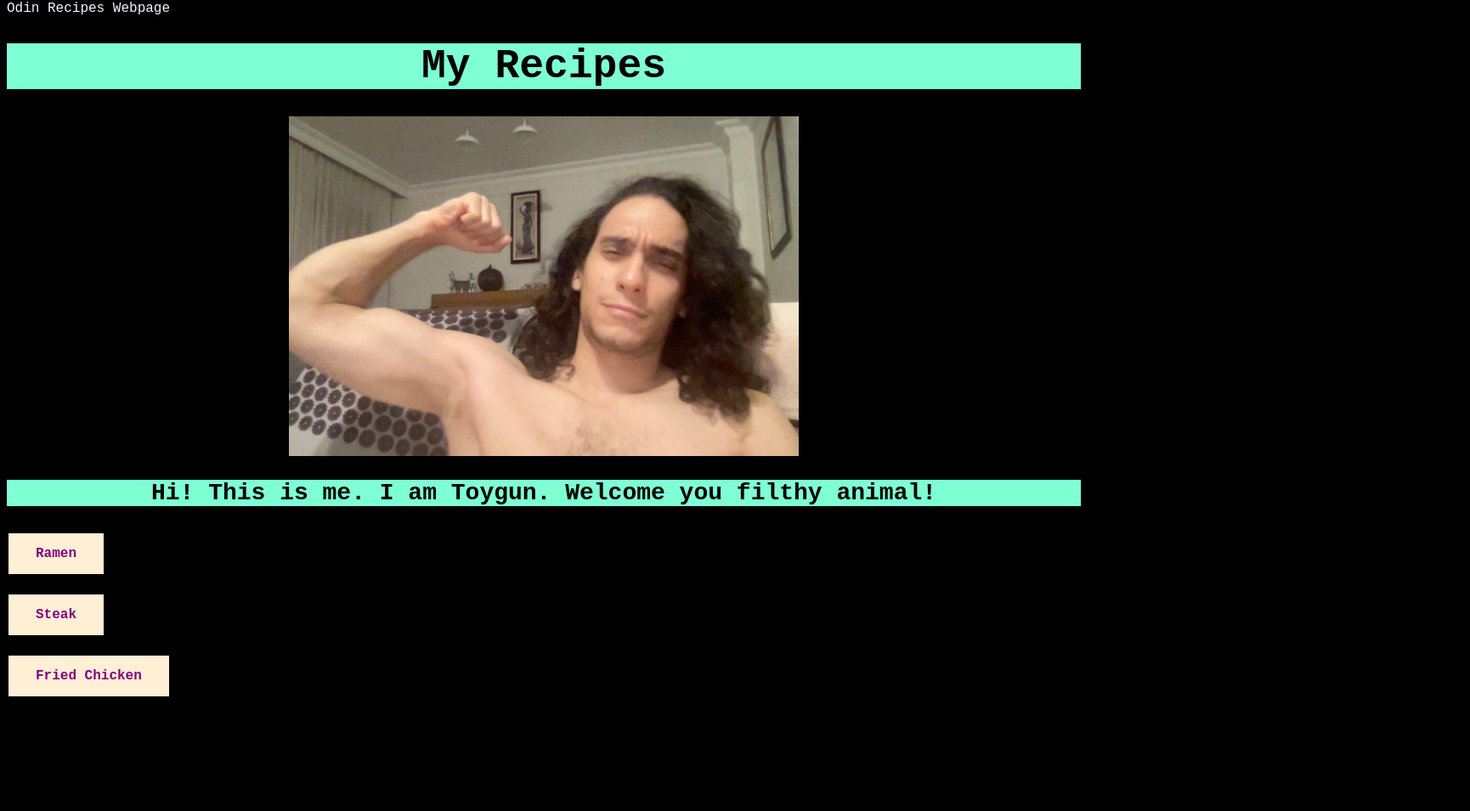
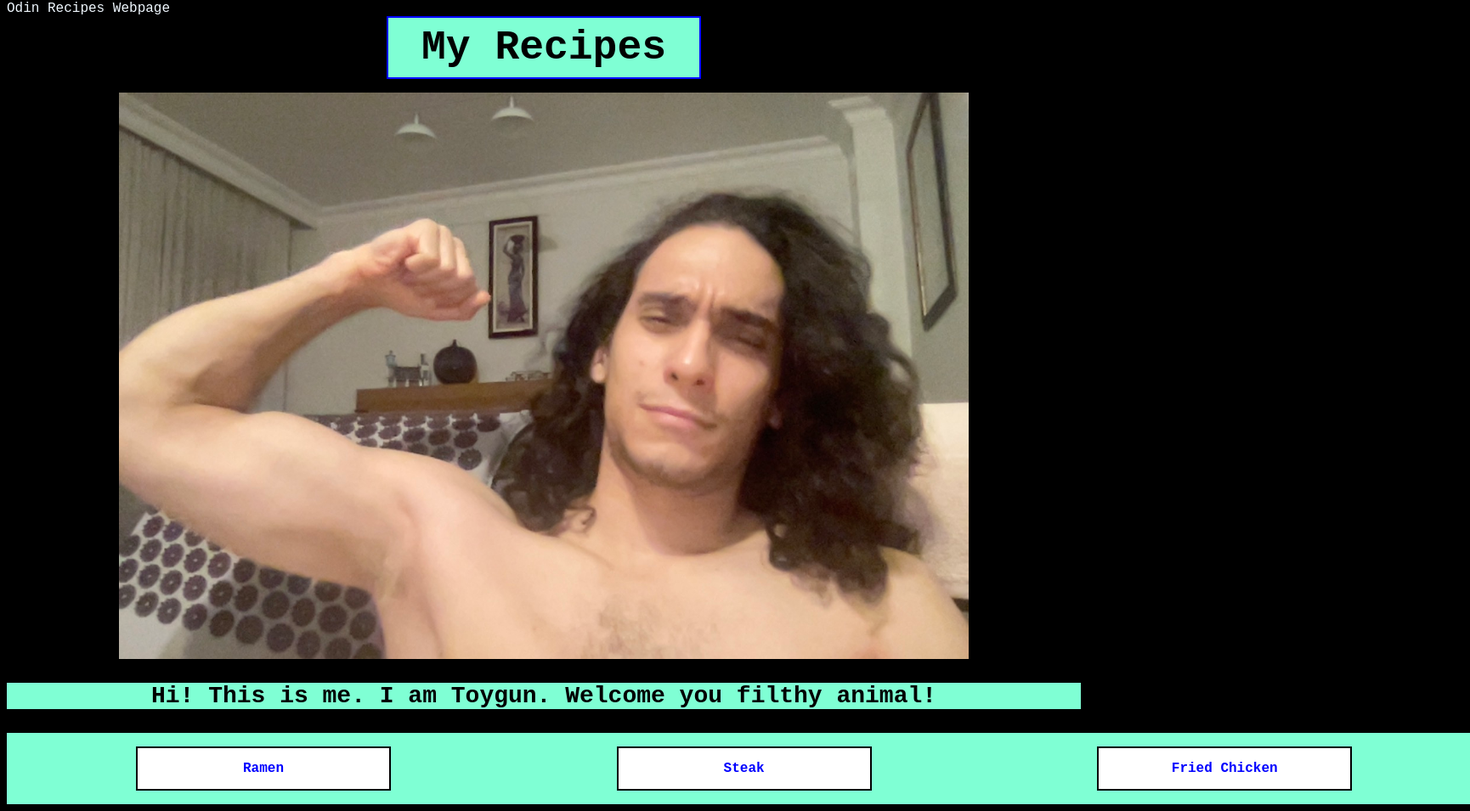
Before and after one commit to Togumogu/odin-recipes, a plain HTML site: page index.html in a window 1280 px wide. Shown: the part 7-962 px from the top of the page at 85% size, 1730 px wide, since content can reach past the window. Before the commit the page ends 847 px from the top, so only its background shows below. Drawn offline with Linux system fonts and the light colour scheme.

Commit message:
Messed around with block and inline elements will update further with flexbox

```diff
--- a/index.html
+++ b/index.html
@@ -11,8 +11,10 @@
         <h1 id="h1">My Recipes</h1>
         <p><img id="photo" src="./images/me.JPG"></p>
         <h3 id="h3">Hi! This is me. I am Toygun. Welcome you filthy animal!</h3>
-        <p><a href="./recipes/ramen.html" class="links">Ramen</a></p>
-        <p><a href="./recipes/steak.html" class="links">Steak</a></p>
-        <p><a href="./recipes/fried_chicken.html" class="links">Fried Chicken</a></p>
+        <div class="box">
+            <span class="span"><a href="./recipes/ramen.html" class="links">Ramen</a></span>
+            <span class="span"><a href="./recipes/steak.html" class="links">Steak</a></span>
+            <span class="span"><a href="./recipes/fried_chicken.html" class="links">Fried Chicken</a></span>
+        </div>
     </body>
 </html>
--- a/styles.css
+++ b/styles.css
@@ -9,6 +9,12 @@
     font-weight: bolder;
     text-align: center;
     color: black;
+    border: 2px solid blue;
+    padding: 8px;
+    display: block;
+    width: 350px;
+    margin: auto;
+    margin-bottom: 16px;
 }
 #h3 {
     background-color: aquamarine;
@@ -22,21 +28,33 @@
     margin-left: auto;
     margin-right: auto;
     height: auto;
-    width: 600px;
+    width: 1000px;
 
 }
+.span {
+    background-color: aquamarine;
+    margin: 120px;
+}
+.box {
+    background-color: aquamarine;
+    padding: 16px;
+    margin: auto;
+    width: 1690px;
+}
 .links {
-    background-color: papayawhip;
-    border: none;
-    color: purple;
+    background-color: white;
+    border: 2px solid black;
+    color: blue;
     padding: 15px 32px;
     text-align: center;
     text-decoration: none;
-    display:inline-block;
+    display: inline-block;
     font-size: 16px;
     font-weight: 800;
-    margin: 4px 2px;
-    cursor: pointer;
+    box-sizing: border-box;
+    height: auto;
+    width: 300px;
+    margin-left: 16px;
 }
 .steps,
 .list,
```
